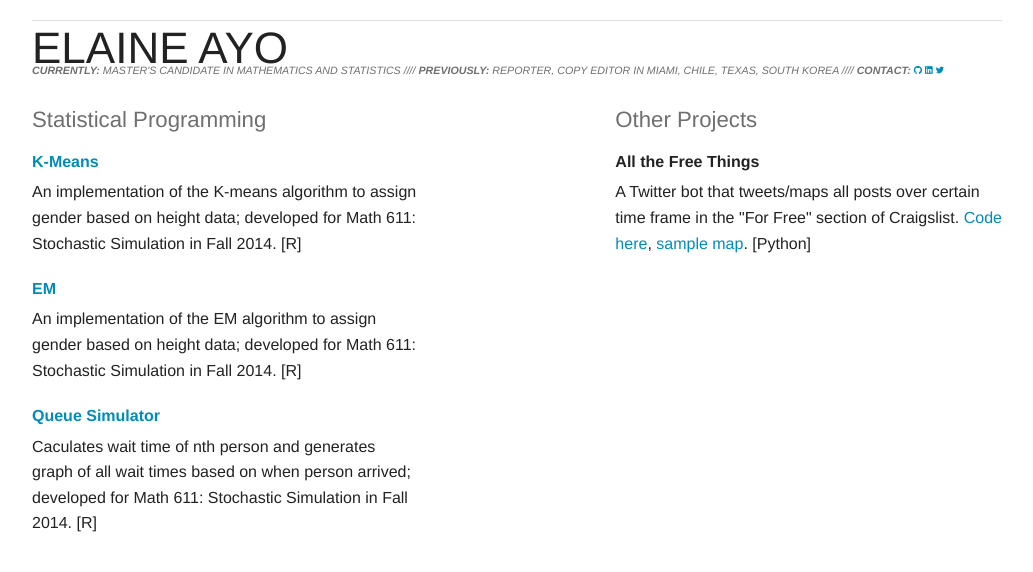
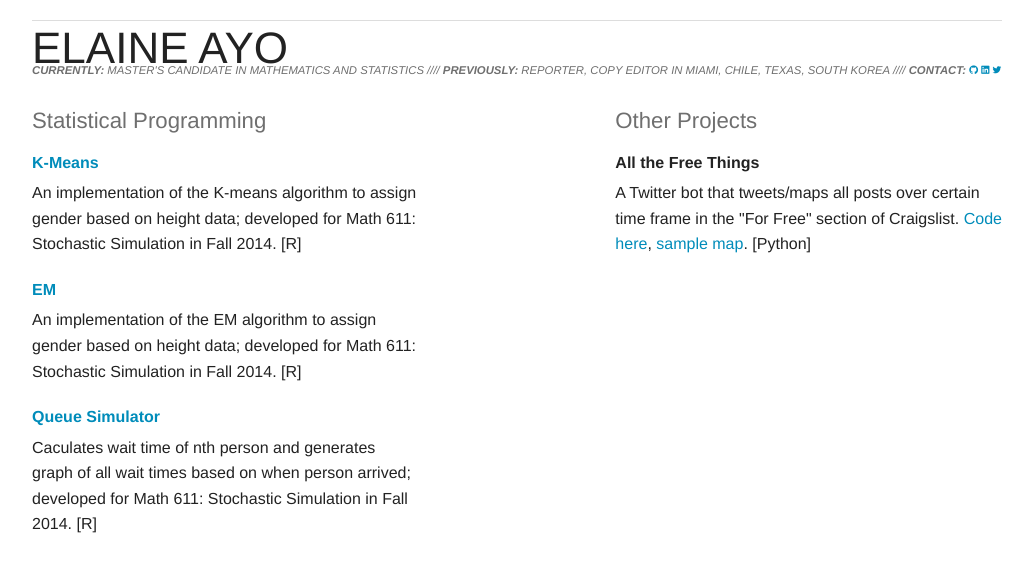
Before and after one commit to ayota/ayota.github.io, a plain HTML site: page index.html in a window 1280 px wide. Shown: the whole page, without its empty margins (123-1156 px from the left). Drawn offline with Linux system fonts and the light colour scheme.

Commit message:
Update index.html

```diff
--- a/index.html
+++ b/index.html
@@ -12,7 +12,7 @@
   		<div class="small-10 medium-12 centered columns">
   		<hr />
     		<h1 style="line-height:15px; font-weight:100;">ELAINE AYO</h1>
-    		<p style="font-size:8pt; text-transform:uppercase;" class="subheader"><i><b>currently:</b> master's candidate in mathematics and statistics //// <b>previously:</b> reporter, copy editor in Miami, Chile, Texas, South Korea //// <b>contact:</b> <a href="http://github.com/ayota" target="_blank"><i class="step fi-social-github size-60"></i></a>
+    		<p style="font-size:8.5pt; text-transform:uppercase;" class="subheader"><i><b>currently:</b> master's candidate in mathematics and statistics //// <b>previously:</b> reporter, copy editor in Miami, Chile, Texas, South Korea //// <b>contact:</b> <a href="http://github.com/ayota" target="_blank"><i class="step fi-social-github size-60"></i></a>
     		<a href="http://www.linkedin.com/in/elaineayo" target="_blank"><i class="step fi-social-linkedin size-60"></i></a>
     		<a href="https://twitter.com/eieayo" target="_blank"><i class="step fi-social-twitter size-60"></i></a></i></p>
     		</div>
```
